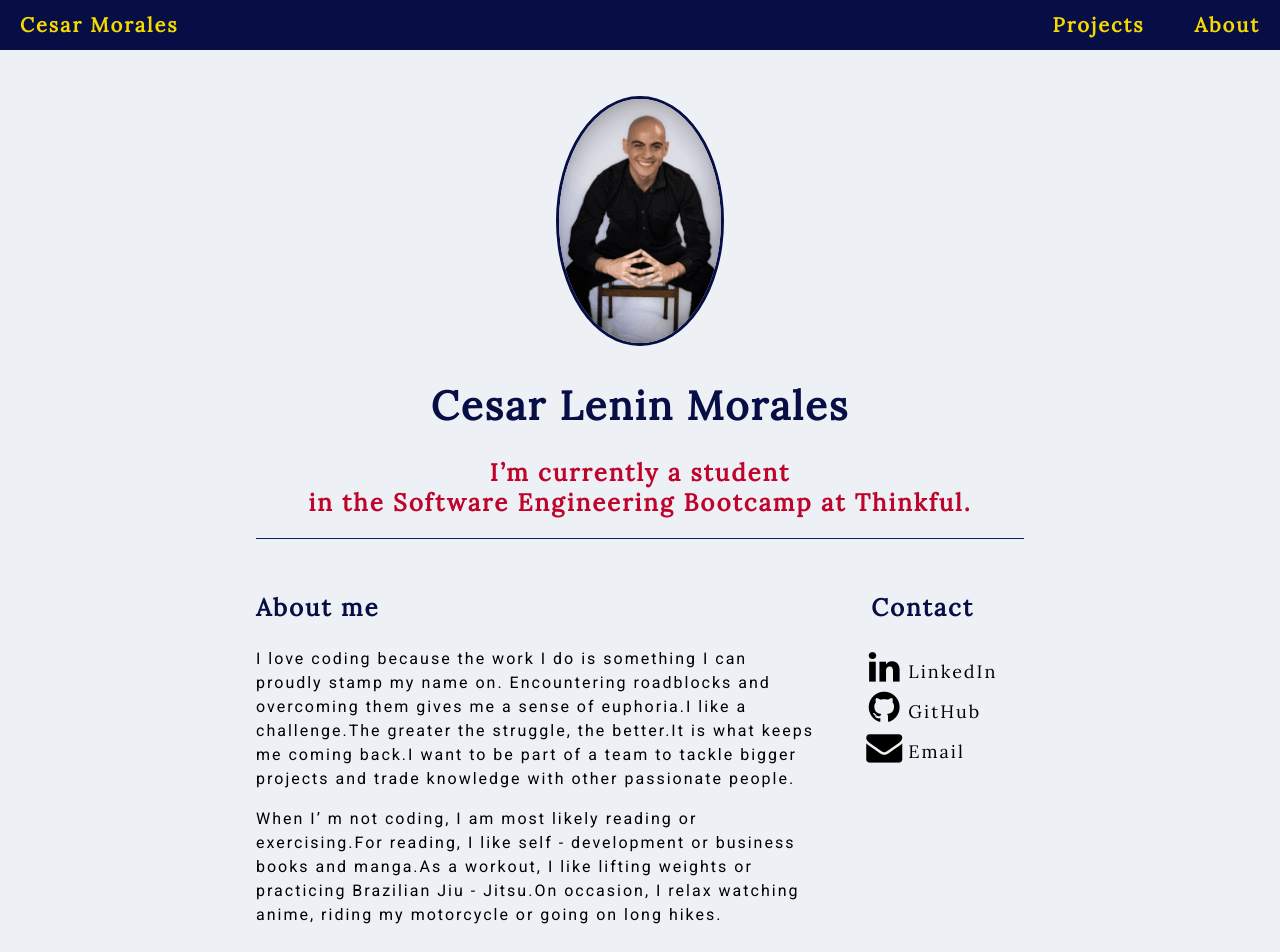
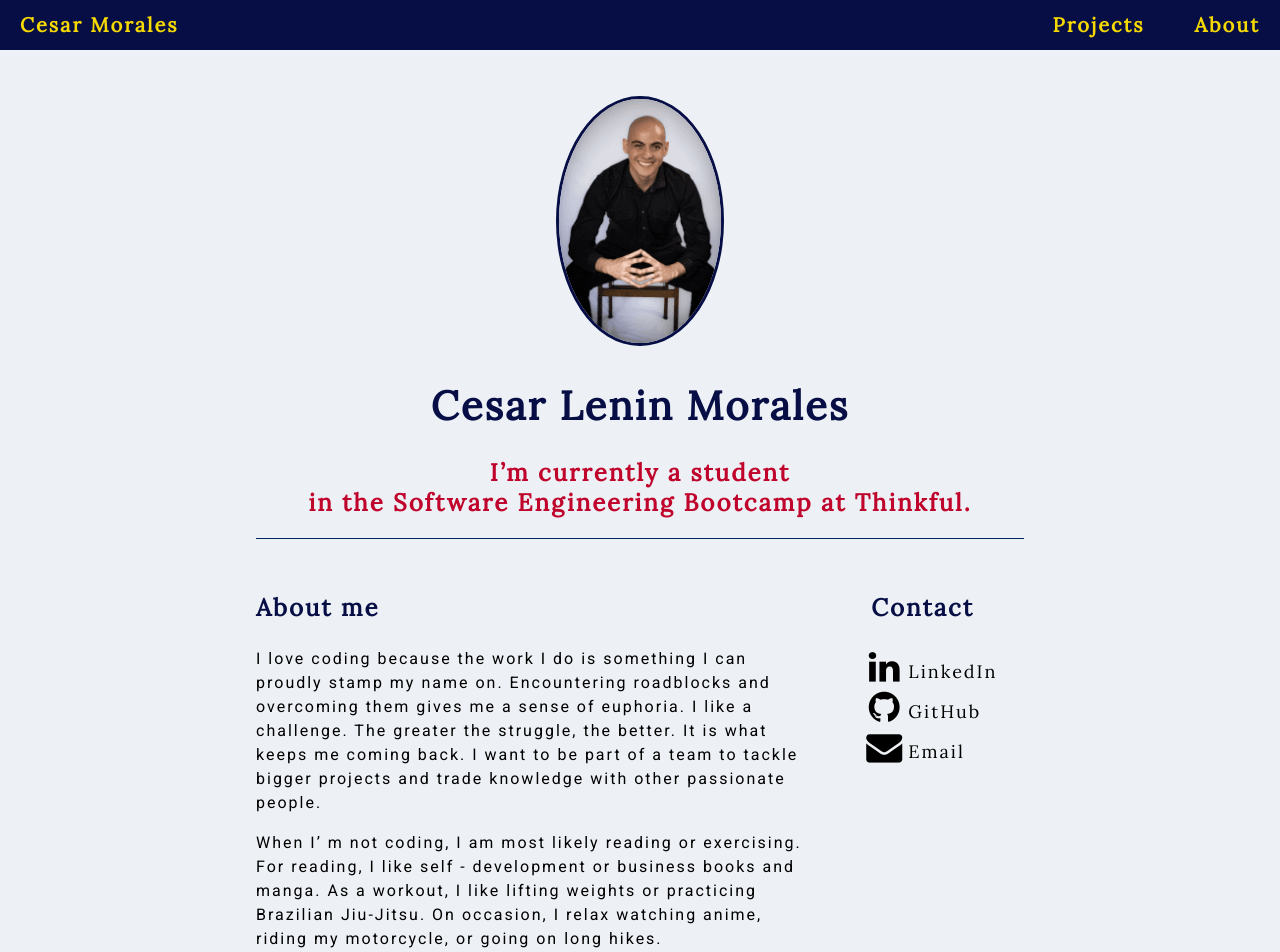
Before and after one commit to cesarlenin/my-portfolio, a React (Create React App) app: page / in a window 1280 px wide. Shown: the top 952 px of the page. Built offline with nearby package versions, Linux system fonts and the light colour scheme.

Commit message:
fix gramatical changes

```diff
--- a/src/componets/AboutME/AboutMe.js
+++ b/src/componets/AboutME/AboutMe.js
@@ -7,8 +7,8 @@ export class AboutMe extends Component {
     <section className = "about-me" >
       <h3> About me </h3>
       <p> I love coding because the work I do is something I can proudly stamp my name on.
-      Encountering roadblocks and overcoming them gives me a sense of euphoria.I like a challenge.The greater the struggle, the better.It is what keeps me coming back.I want to be part of a team to tackle bigger projects and trade knowledge with other passionate people. </p>
-      <p> When I’ m not coding, I am most likely reading or exercising.For reading, I like self - development or business books and manga.As a workout, I like lifting weights or practicing Brazilian Jiu - Jitsu.On occasion, I relax watching anime, riding my motorcycle or going on long hikes. </p>
+      Encountering roadblocks and overcoming them gives me a sense of euphoria. I like a challenge. The greater the struggle, the better. It is what keeps me coming back. I want to be part of a team to tackle bigger projects and trade knowledge with other passionate people. </p>
+      <p> When I’ m not coding, I am most likely reading or exercising. For reading, I like self - development or business books and manga. As a workout, I like lifting weights or practicing Brazilian Jiu-Jitsu. On occasion, I relax watching anime, riding my motorcycle, or going on long hikes. </p>
     </section>
     )
   }
--- a/src/componets/STORE.js
+++ b/src/componets/STORE.js
@@ -4,7 +4,7 @@ const STORE = {
             id: 1,
             name: 'Penny Thoughts',
             live:'https://penny-thoughts.vercel.app/',
-            summary: "In a world where COVID-19, boiling racial tensions, and deepening political divides are deteriorating a large portion of the population's mental health, Penny Thoughts was born from our desire to help fight off negativity. It is a space where the common folk can motivate those who fell victim to these stressful times by anonymously sharing and receiving uplifting messages.Taking into account that some users may not have the best intentions, TensorFlow AI was used as a filter to insure all messages sent are appropriate.",
+            summary: "In a world where COVID-19, boiling racial tensions, and deepening political divides are deteriorating a large portion of the population's mental health, Penny Thoughts was born from our desire to help fight off negativity. It is a space where the common folk can motivate those who fell victim to these stressful times by anonymously sharing and receiving uplifting messages. Taking into account that some users may not have the best intentions, TensorFlow AI was used as a filter to ensure all messages sent are appropriate.",
             repo: "https://github.com/thinkful-ei-narwhal/penny-thoughts-client",
             tech: ["html","css","js","node","postgresql","react","knex", "mocha","express"],
             img:"/images/Penny-Thoughts.png"
@@ -22,7 +22,7 @@ const STORE = {
             id: 3,
             name: 'My Discipline- habit tracker',
             live:'https://my-discipline.now.sh/',
-            summary: "My Discipline was created for individuals looking to better themselves by keeping track and organizing all of their habits. The user starts off by setting goals they want to meet. Then generating a collection of habits they want to have, and quickly seeing their consistency in a calendar every time they log in.",
+            summary: "My Discipline was created for individuals looking to better themselves by keeping track and organizing all of their habits. The user starts off by setting the goals they want to meet. Then generating a collection of habits they want to have, and quickly seeing their consistency in a calendar every time they log in.",
             repo: "https://github.com/cesarlenin/my-discipline",
             tech: ["html","css","js","node","postgresql","react","knex", "mocha","express"],
             img:"/images/My-Discipline.png"
```
